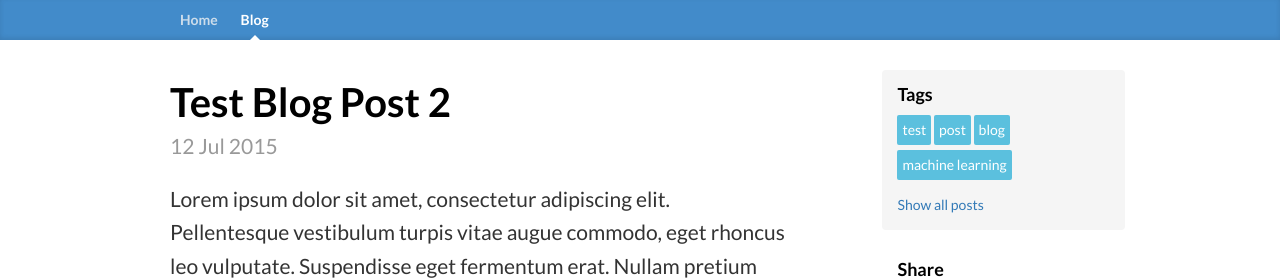
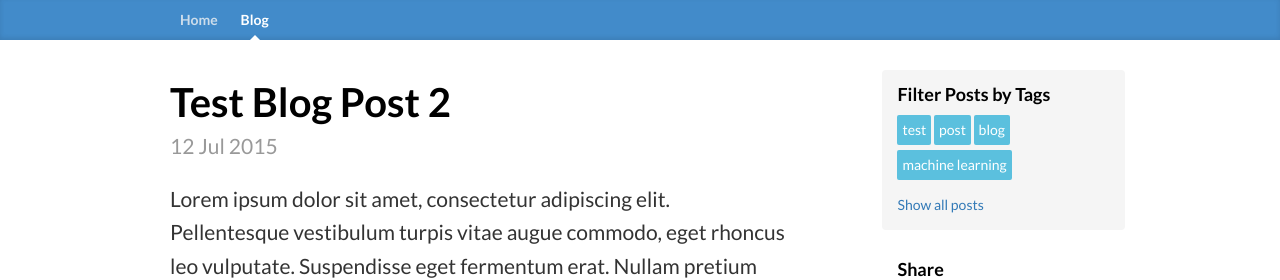
Before and after one commit to VaclavDedik/vaclavdedik.github.io, a Jekyll site: the page built from blog/index.html, in a window 1280 px wide. Shown: the top 280 px of the page. Built offline with Jekyll 4.4.1, drawn with Linux system fonts in a browser that asks for light colours.

Commit message:
More accurate title for tags filtering

```diff
--- a/_includes/blog-sidebar.html
+++ b/_includes/blog-sidebar.html
@@ -1,6 +1,6 @@
 <div class="blog-sidebar col-sm-3 col-sm-offset-1">
     <div class="sidebar-module sidebar-module-inset">
-        <h4>Tags</h4>
+        <h4>Filter Posts by Tags</h4>
         <ul class="list-unstyled blog-tags-list">
         {% for tag in site.tags %}
             <li class="blog-tag-item"><a href="/blog/#{{ tag[0] | remove: ' ' }}">{{ tag[0] }}</a></li>
```
